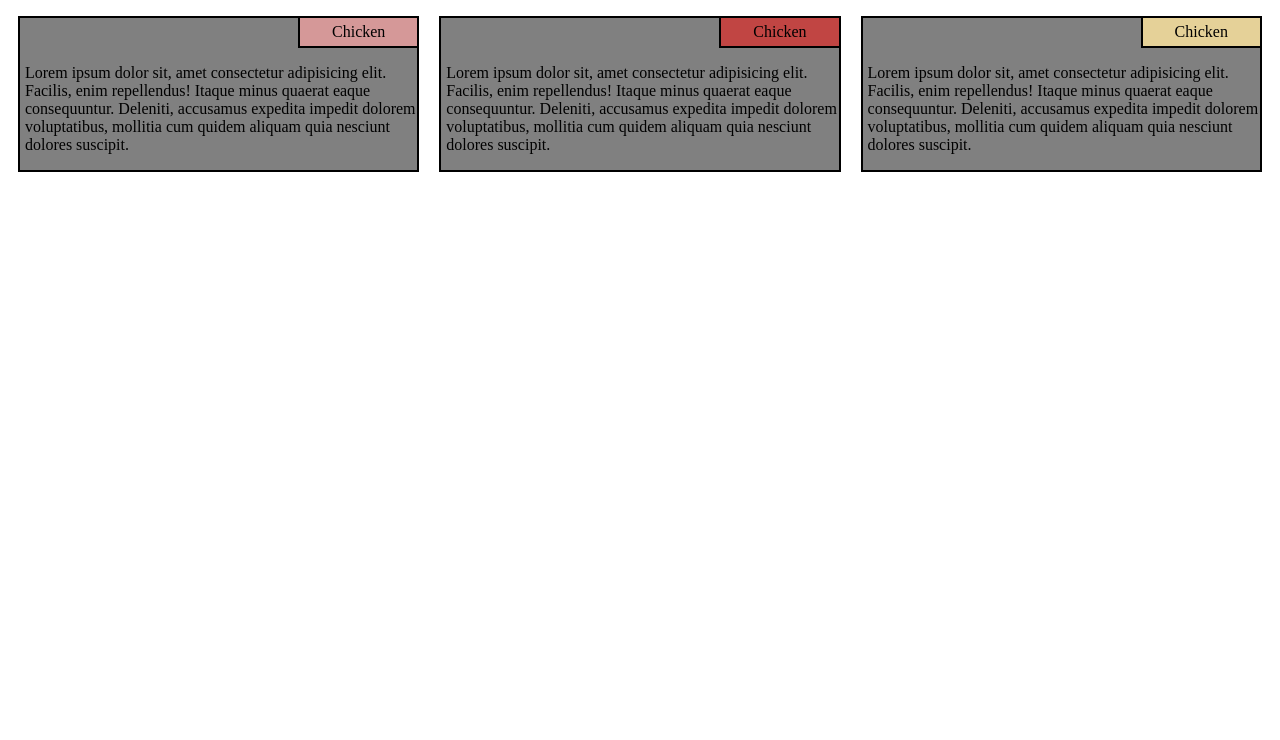
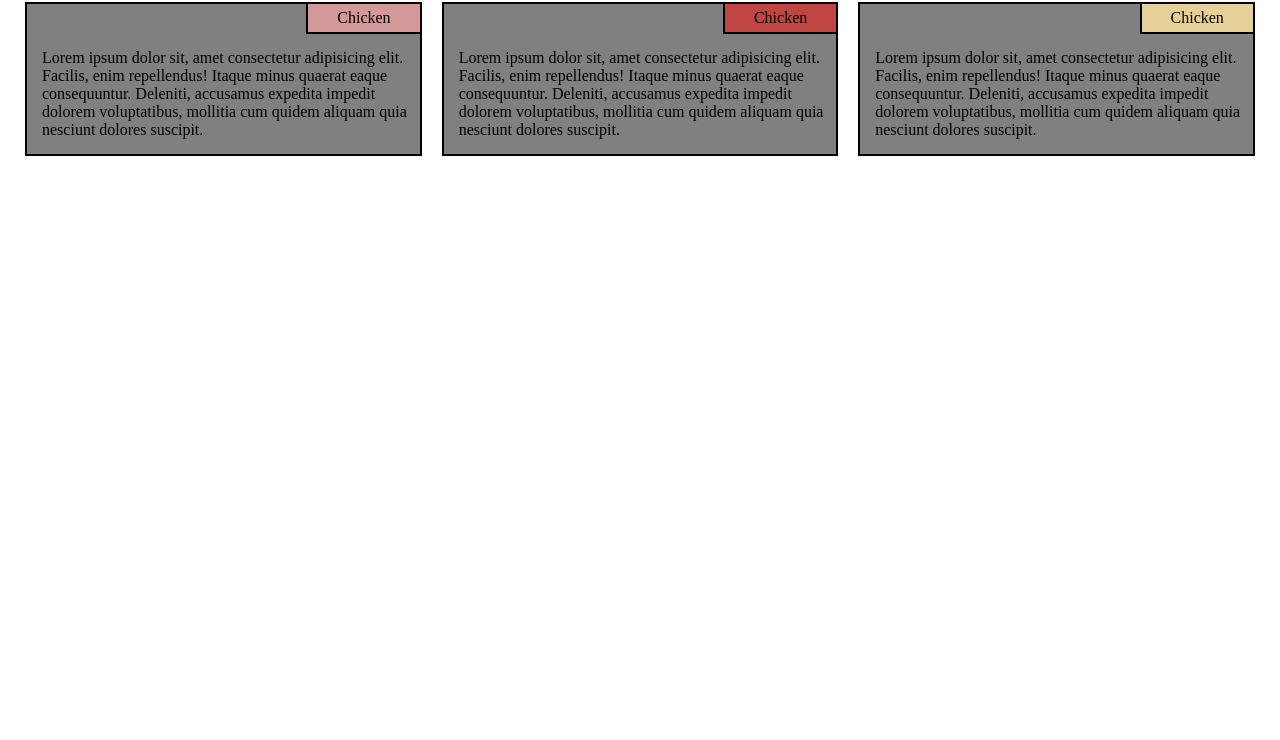
Before and after one commit to hamedparvardegari/html-css-js, a plain HTML site: page index.html in a window 1280 px wide. Shown: the part 60-800 px from the top of the page. Drawn offline with Linux system fonts and the light colour scheme.

Commit message:
finalize

```diff
--- a/css/style.css
+++ b/css/style.css
@@ -1,12 +1,9 @@
 * {
     box-sizing: border-box;
+    margin: 0px;
 }
 #page-title{
     text-align: center;
-}
-.grid{
-    background-color: gray;
-    padding:15px;
 }
 
 #first-title{
@@ -19,14 +16,17 @@
 #third-title{
     background-color: #e5d198;
 }
-
-
+.row{
+    margin: 15px;
+}
 .content{
+    padding-left: 15px;
+    padding-bottom: 15px;
     background-color: gray;
     border: 2px solid black;
 }
 .explain{
-    margin-left: 5px;
+    margin-top: 15px;
 }
 div>.title{
     position: relative;
@@ -39,7 +39,7 @@ div>.title{
     border-left: 2px solid black;
 }
 
-.col-lg-4{
+.grid{
     float: left;
     padding: 10px;
 }
--- a/index.html
+++ b/index.html
@@ -11,13 +11,13 @@
     <h1 id="page-title">Our Menu</h1>
     <div class="conainer">
         <div class="row">
-            <div class="col-lg-4 col-md-6">
+            <div class="grid col-lg-4 col-md-6">
                 <div class="content"><div class="title" id="first-title">Chicken</div><p class="explain">Lorem ipsum dolor sit, amet consectetur adipisicing elit. Facilis, enim repellendus! Itaque minus quaerat eaque consequuntur. Deleniti, accusamus expedita impedit dolorem voluptatibus, mollitia cum quidem aliquam quia nesciunt dolores suscipit.</p></div>
             </div>
-            <div class="col-lg-4 col-md-6">
+            <div class="grid col-lg-4 col-md-6">
                 <div class="content"><div class="title" id="second-title">Chicken</div><p class="explain">Lorem ipsum dolor sit, amet consectetur adipisicing elit. Facilis, enim repellendus! Itaque minus quaerat eaque consequuntur. Deleniti, accusamus expedita impedit dolorem voluptatibus, mollitia cum quidem aliquam quia nesciunt dolores suscipit.</p></div>
             </div>
-            <div class="col-lg-4 col-md-12" >
+            <div class="grid col-lg-4 col-md-12" >
                 <div class="content"><div class="title" id="third-title">Chicken</div><p class="explain">Lorem ipsum dolor sit, amet consectetur adipisicing elit. Facilis, enim repellendus! Itaque minus quaerat eaque consequuntur. Deleniti, accusamus expedita impedit dolorem voluptatibus, mollitia cum quidem aliquam quia nesciunt dolores suscipit.</p></div>
             </div>
         </div>
```
